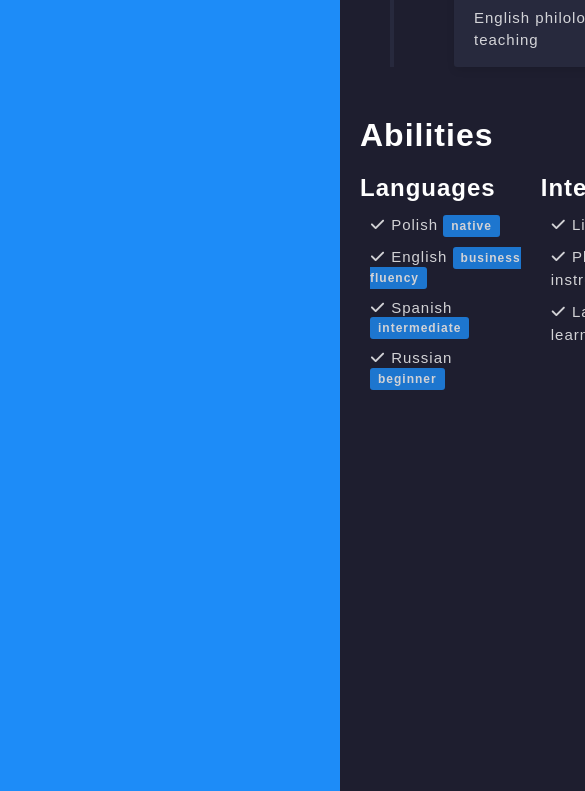
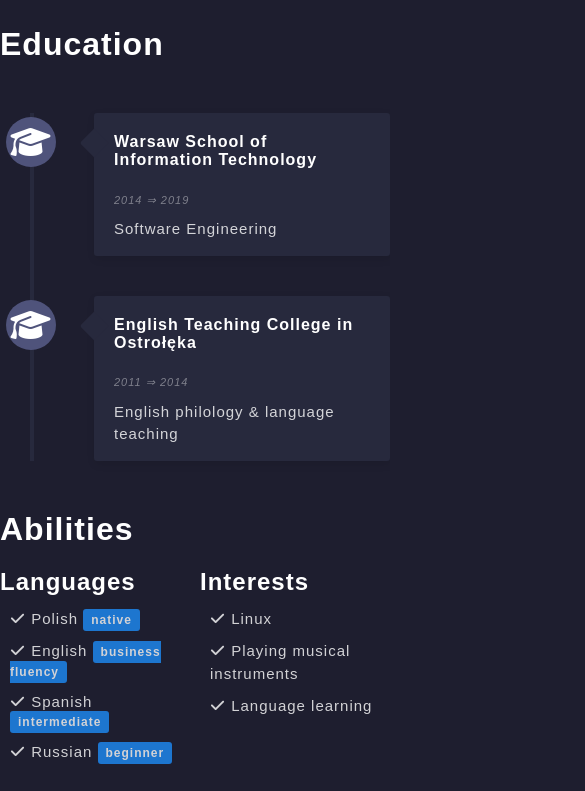
Before and after one commit to deliriusz/cv, a website: page src/index.html in a window 390 px wide. Shown: the part 2585-3376 px from the top of the page, 585 px wide, since content can reach past the window. Drawn offline with Linux system fonts and the light colour scheme; a web font is replaced by a local one.

Commit message:
adding support for lower resolution screens

```diff
--- a/src/styles/sass/main.scss
+++ b/src/styles/sass/main.scss
@@ -116,8 +116,9 @@
 .ability-container {
   display: grid;
   grid-template-columns: 1fr 1fr;
-  grid-template-rows: 1fr 1fr;
-  gap: 10px;
+  grid-template-rows: auto 1fr;
+  gap: 20px 10px;
+  grid-auto-rows: min-content;
 
   p {
     margin: 10px;
@@ -137,7 +138,7 @@
 }
 
 .timelime-section-container {
-  max-width: 850px;
+  max-width: 700px;
   margin: 50px auto;
 }
 
@@ -311,3 +312,13 @@
     opacity: 1;
   }
 }
+
+@media only screen and (max-width: 1050px) {
+  .main-content-container {
+    flex-direction: column;
+  }
+
+  .left-panel {
+    width: 100%;
+  }
+}
```
Also changed, not shown: src/styles/css/style.css.
